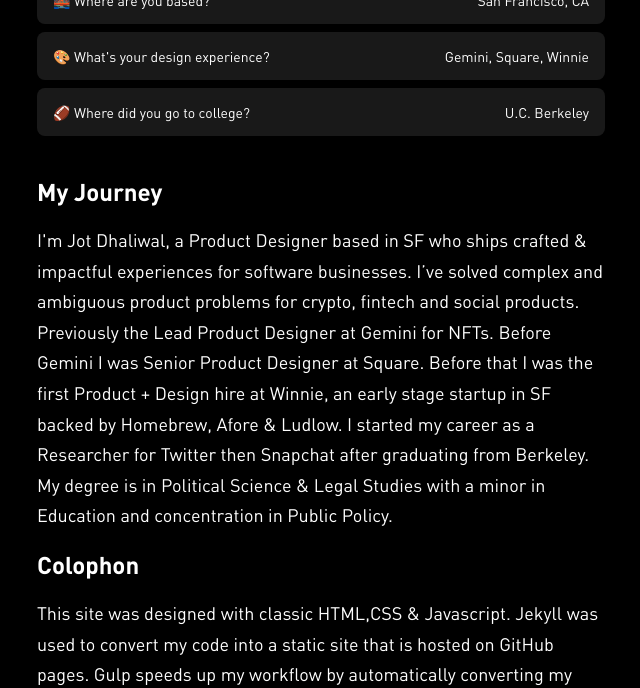
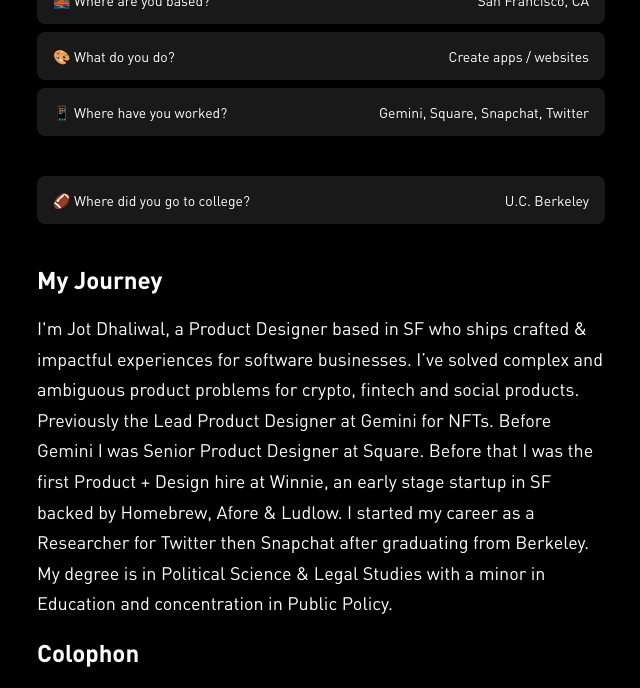
Before and after one commit to jotd/jotd-portfolio, a Jekyll site: the page about/index.html, which Jekyll copies as it is, in a window 1280 px wide and 900 px high, scrolled down 625 px, cut to the strip 212-900 px from the top of the window. Shown: the whole strip, without its empty margins (319-959 px from the left). Built offline with Jekyll 4.4.1, drawn with Linux system fonts in a browser that asks for light colours.

Commit message:
Update index.html

```diff
--- a/about/index.html
+++ b/about/index.html
@@ -58,9 +58,18 @@
   <div class="content-about">
     <div class="text-container desktop">
       <div class="text-block-left">
-        🎨 What's your design experience?
+        🎨 What do you do?
       </div>
-      <div class="text-block-right">Gemini, Square, Winnie</div>
+      <div class="text-block-right">Create apps / websites </div>
+    </div>
+  </div>
+
+  <div class="content-about">
+    <div id="margin-below-header" class="text-container desktop">
+      <div class="text-block-left">
+        📱  Where have you worked?
+      </div>
+      <div class="text-block-right">Gemini, Square, Snapchat, Twitter</div>
     </div>
   </div>
 
```
